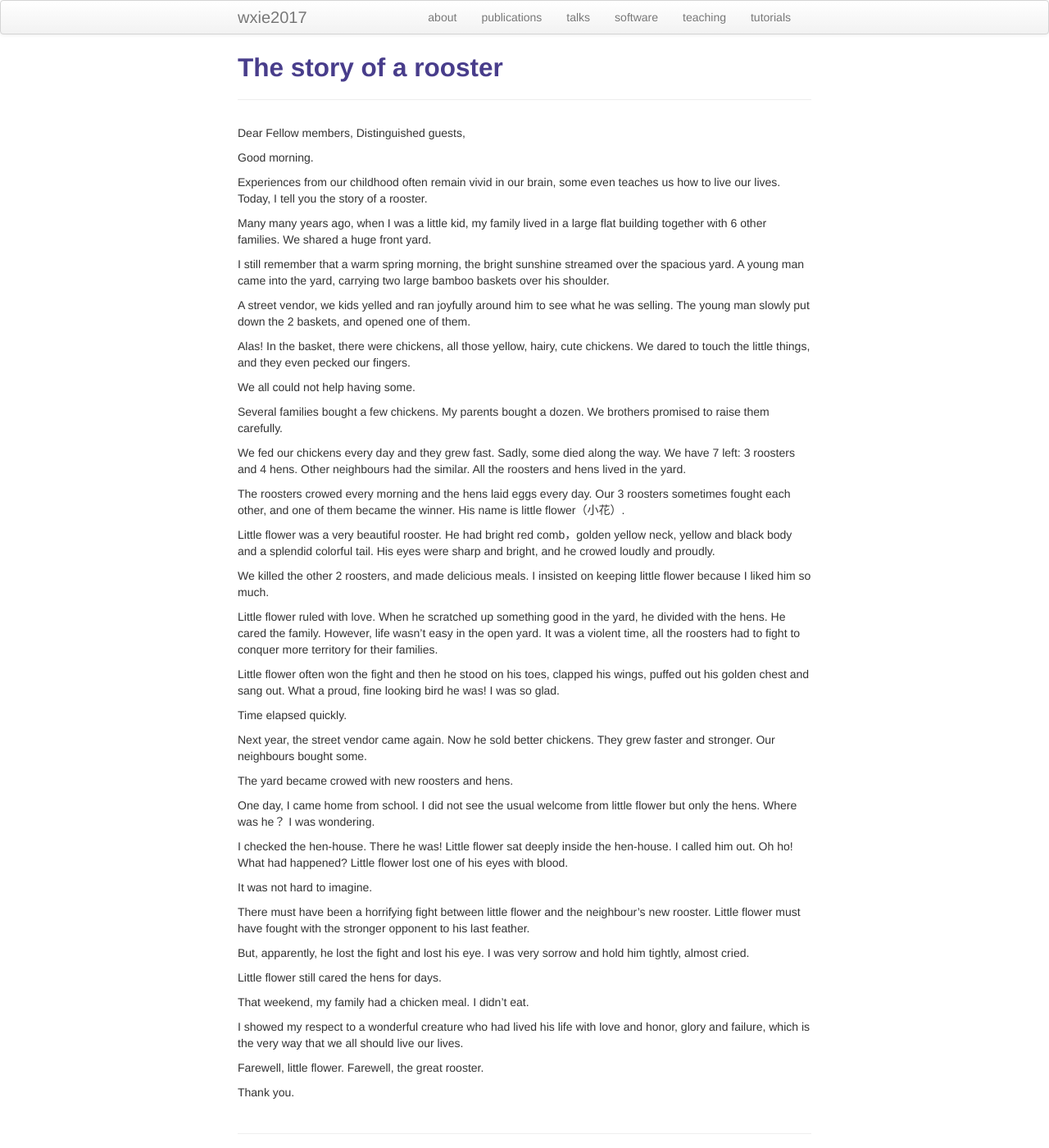
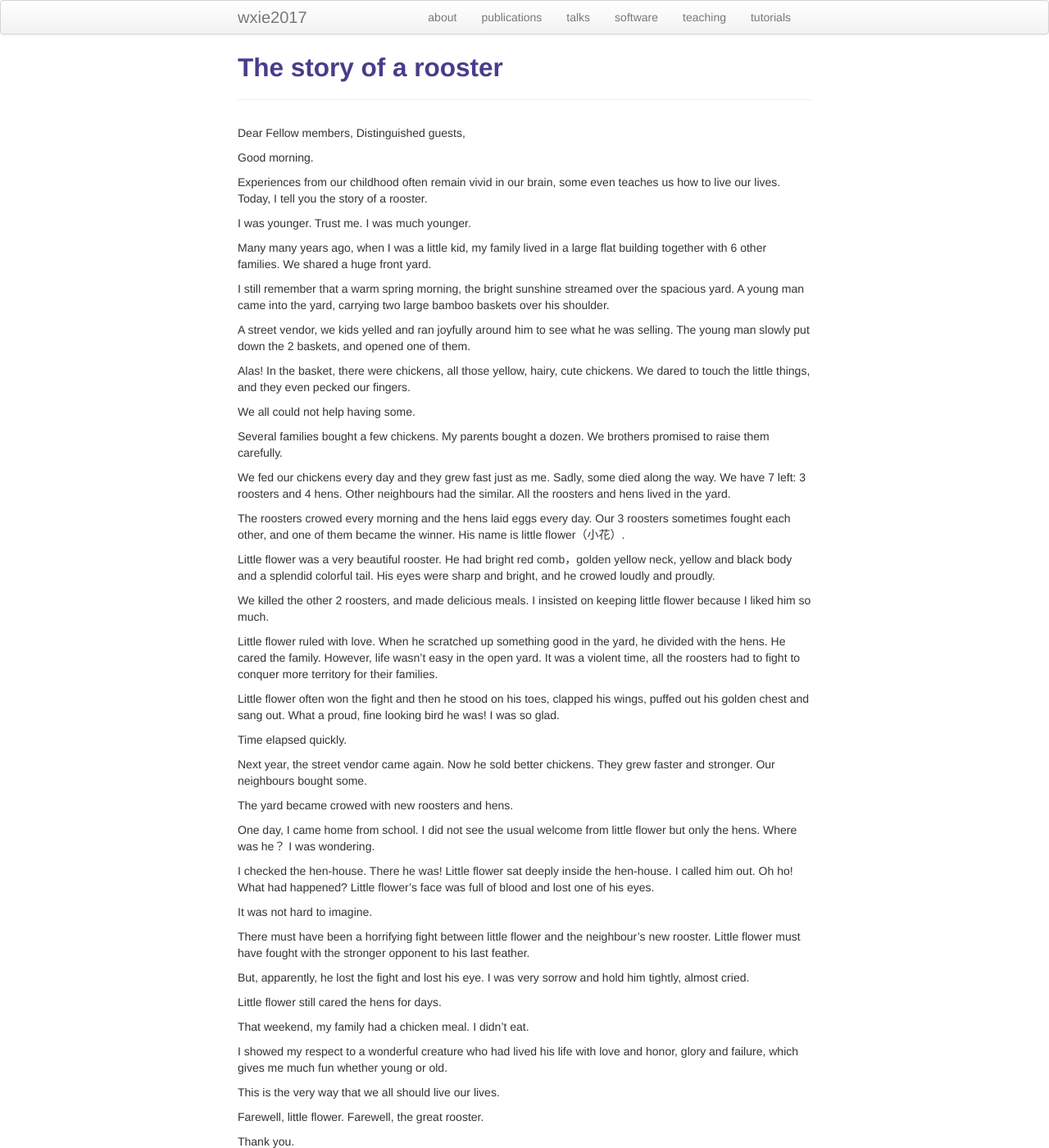
Before and after one commit to wxie2017/wxie2017.github.io, a Jekyll site: the page built from pages/speech/story_of_rooster.md, in a window 1280 px wide and 1400 px high. Shown: the whole window at 82% size. Built offline with Jekyll 4.4.1, drawn with Linux system fonts in a browser that asks for light colours.

Commit message:
a little modification

```diff
--- a/pages/speech/story_of_rooster.md
+++ b/pages/speech/story_of_rooster.md
@@ -12,6 +12,8 @@ Good morning.
 
 Experiences from our childhood often remain vivid in our brain, some even
 teaches us how to live our lives. Today, I tell you the story of a rooster.
+
+I was younger. Trust me. I was much younger.
 
 Many many years ago, when I was a little kid, my family lived in a large
 flat building together with 6 other families. We shared a huge front yard.
@@ -33,9 +35,9 @@ We all could not help having some.
 Several families bought a few chickens. My parents bought a dozen. We brothers
 promised to raise them carefully.
 
-We fed our chickens every day and they grew fast. Sadly, some died along the
-way. We have 7 left: 3 roosters and 4 hens. Other neighbours had the similar.
-All the roosters and hens lived in the yard.
+We fed our chickens every day and they grew fast just as me. Sadly, some died
+along the way. We have 7 left: 3 roosters and 4 hens. Other neighbours had the
+similar. All the roosters and hens lived in the yard.
 
 The roosters crowed every morning and the hens laid eggs every day. Our 3 roosters
 sometimes fought each other, and one of them became the winner. His name is
@@ -68,8 +70,8 @@ One day, I came home from school. I did not see the usual welcome from little fl
 but only the hens. Where was he？ I was wondering.
 
 I checked the hen-house. There he was! Little flower sat deeply inside the hen-house.
-I called him out. Oh ho! What had happened? Little flower lost one of his eyes with
-blood.
+I called him out. Oh ho! What had happened? Little flower's face was full of blood
+and lost one of his eyes.
 
 It was not hard to imagine.
 
@@ -84,7 +86,9 @@ Little flower still cared the hens for days.
 That weekend, my family had a chicken meal. I didn't eat.
 
 I showed my respect to a wonderful creature who had lived his life with love and honor,
-glory and failure, which is the very way that we all should live our lives.
+glory and failure, which gives me much fun whether young or old.
+
+This is the very way that we all should live our lives.
 
 Farewell, little flower. Farewell, the great rooster.
 
```
